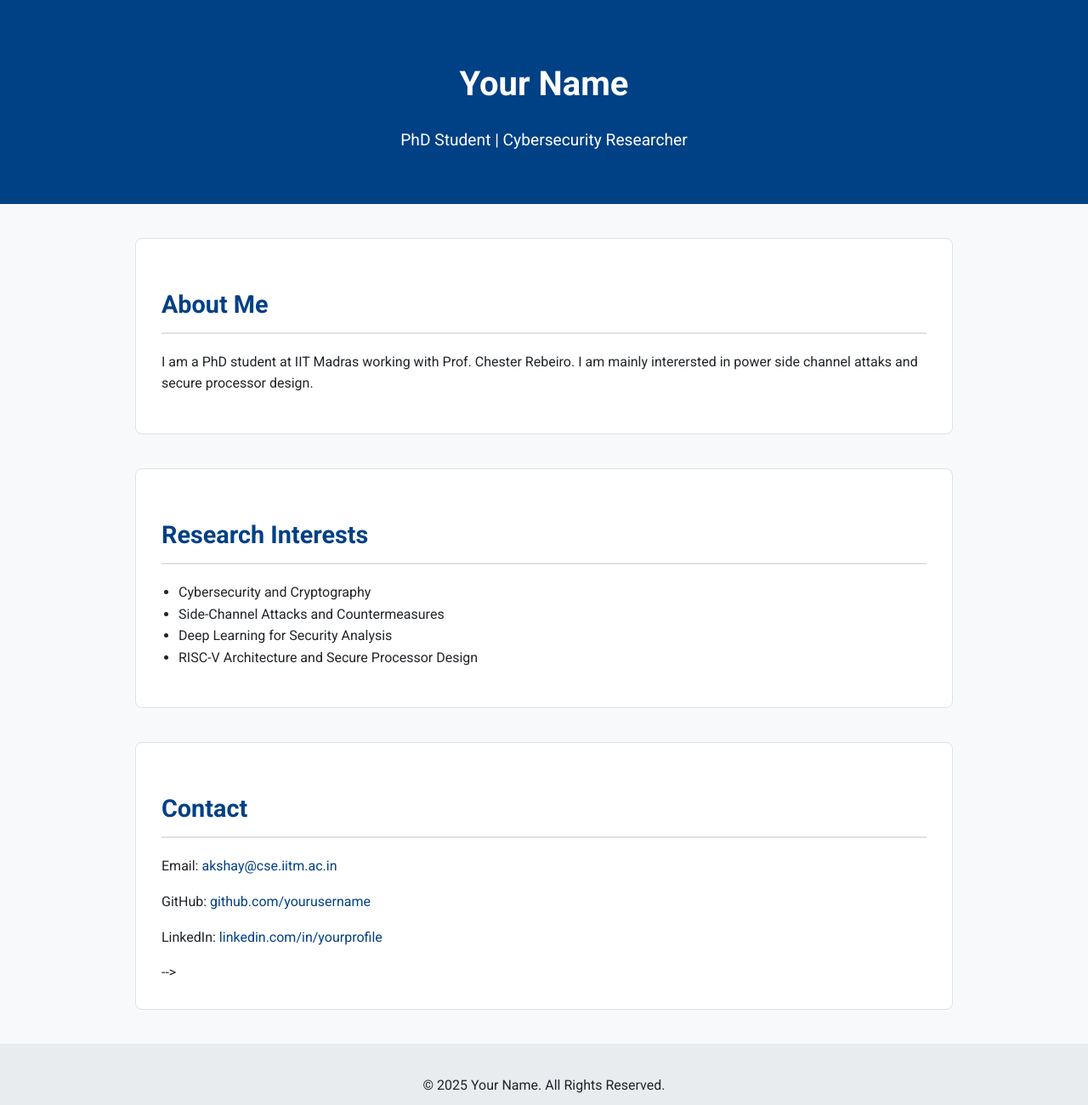
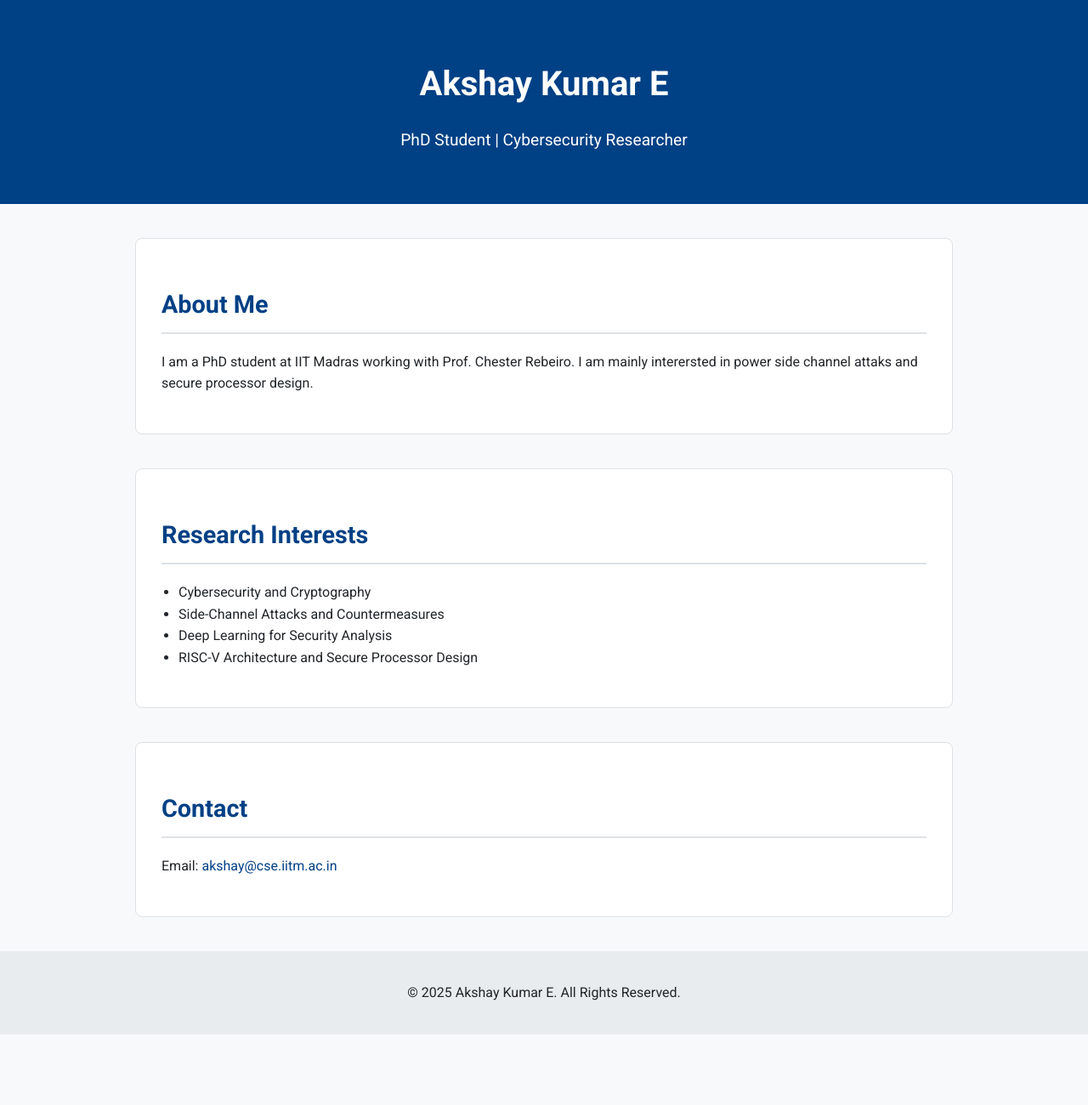
Before and after one commit to AkshayKumarEdayilliam/akshay.github.io, a plain HTML site: page index.html in a window 1280 px wide. Shown: the whole page at 85% size. After the commit the page ends 1217 px from the top, so only its background shows below. Drawn offline with Linux system fonts and the light colour scheme.

Commit message:
Update index.html

```diff
--- a/index.html
+++ b/index.html
@@ -63,7 +63,7 @@
 </head>
 <body>
     <header>
-        <h1>Your Name</h1>
+        <h1>Akshay Kumar E</h1>
         <p>PhD Student | Cybersecurity Researcher</p>
     </header>
 
@@ -85,12 +85,10 @@
     <section>
         <h2>Contact</h2>
         <p>Email: <a href="mailto:akshay@cse.iitm.ac.in">akshay@cse.iitm.ac.in</a></p>
-      <! --  <p>GitHub: <a href="https://github.com/yourusername" target="_blank">github.com/yourusername</a></p>
-        <p>LinkedIn: <a href="https://linkedin.com/in/yourprofile" target="_blank">linkedin.com/in/yourprofile</a></p> -->
     </section>
 
     <footer>
-        <p>&copy; 2025 Your Name. All Rights Reserved.</p>
+        <p>&copy; 2025 Akshay Kumar E.  All Rights Reserved.</p>
     </footer>
 </body>
 </html>
```
